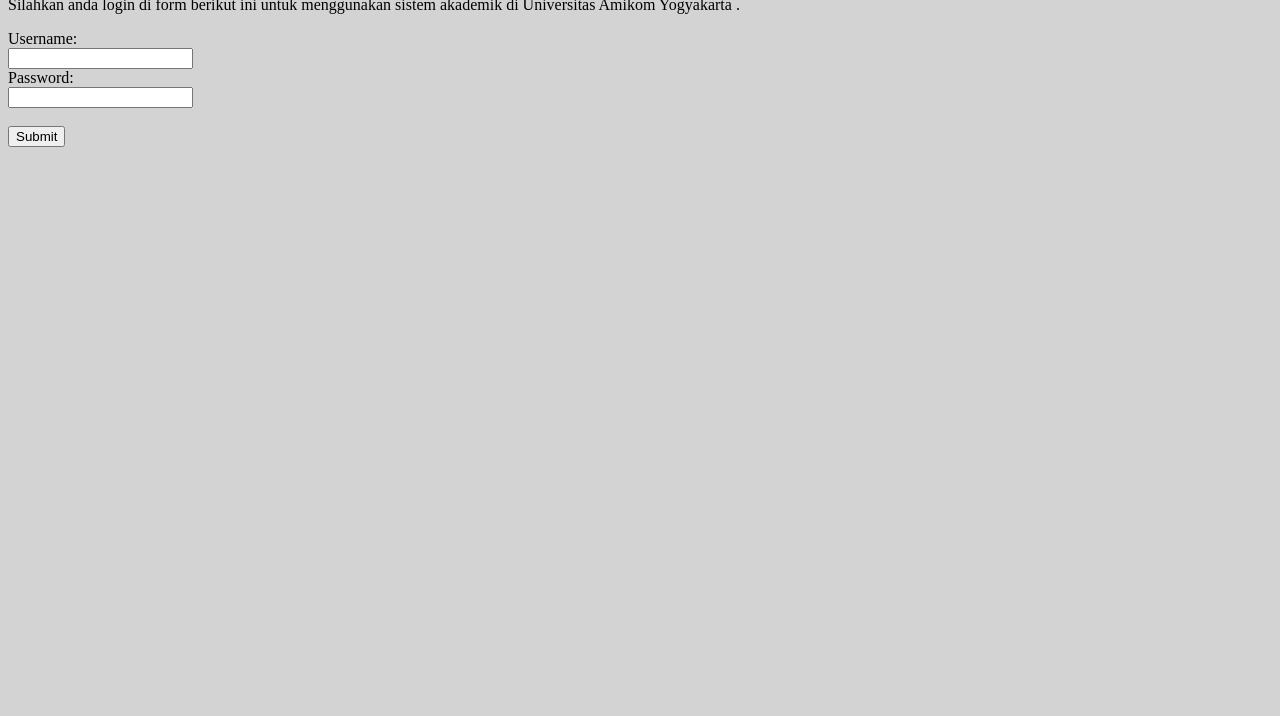
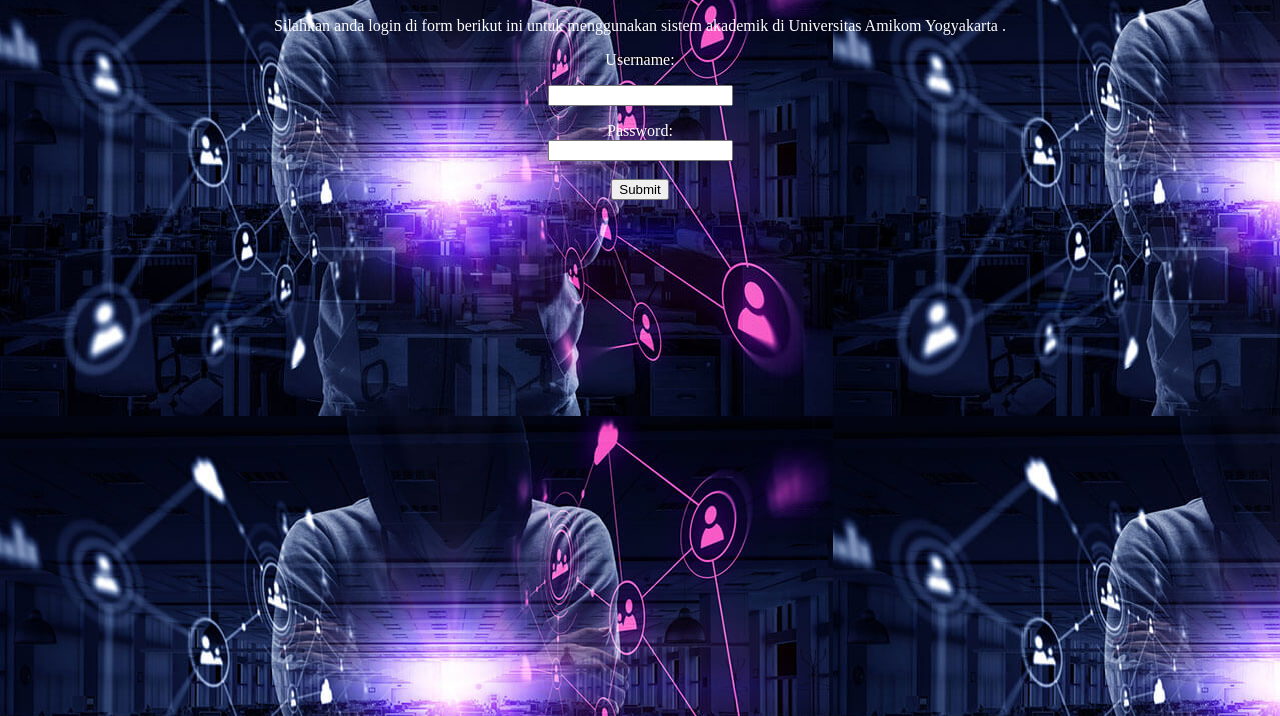
Before and after one commit to slametbagasriyanto/web__0409, a plain HTML site: page form login.html in a window 1280 px wide. Shown: the part 84-800 px from the top of the page. Drawn offline with Linux system fonts and the light colour scheme.

Commit message:
Add files via upload

```diff
--- a/form login.html
+++ b/form login.html
@@ -3,20 +3,20 @@
 <head>
 <title>FORM LOGIN</title>
 </head>
-<body style="background-color:LightGray;">
+<body background="hacker.jpg">
 
-<h1>FORM LOGIN</h1>
-<p>Silahkan anda login di form berikut ini untuk menggunakan sistem akademik di Universitas Amikom Yogyakarta .</p>
-
-<form action="/action_page.php">
-Username:<br>
+<center>
+<h1> <p style="color: white"> FORM LOGIN</p></h1>
+<p style="color: white">Silahkan anda login di form berikut ini untuk menggunakan sistem akademik di Universitas Amikom Yogyakarta .</p>
+	<form action="/action_page.php">
+<p style="color: white"> Username:<br></p>
 <input type="text" name="Username">
 <br>
-Password:<br>
+<p style="color: white">Password:<br>
 <input type="text" name="Password">
 <br><br>
 <input type="submit">
-</form>
+</form> </center>
 
 </body>
 </html>
```
Also changed, not shown: hacker.jpg (added).
